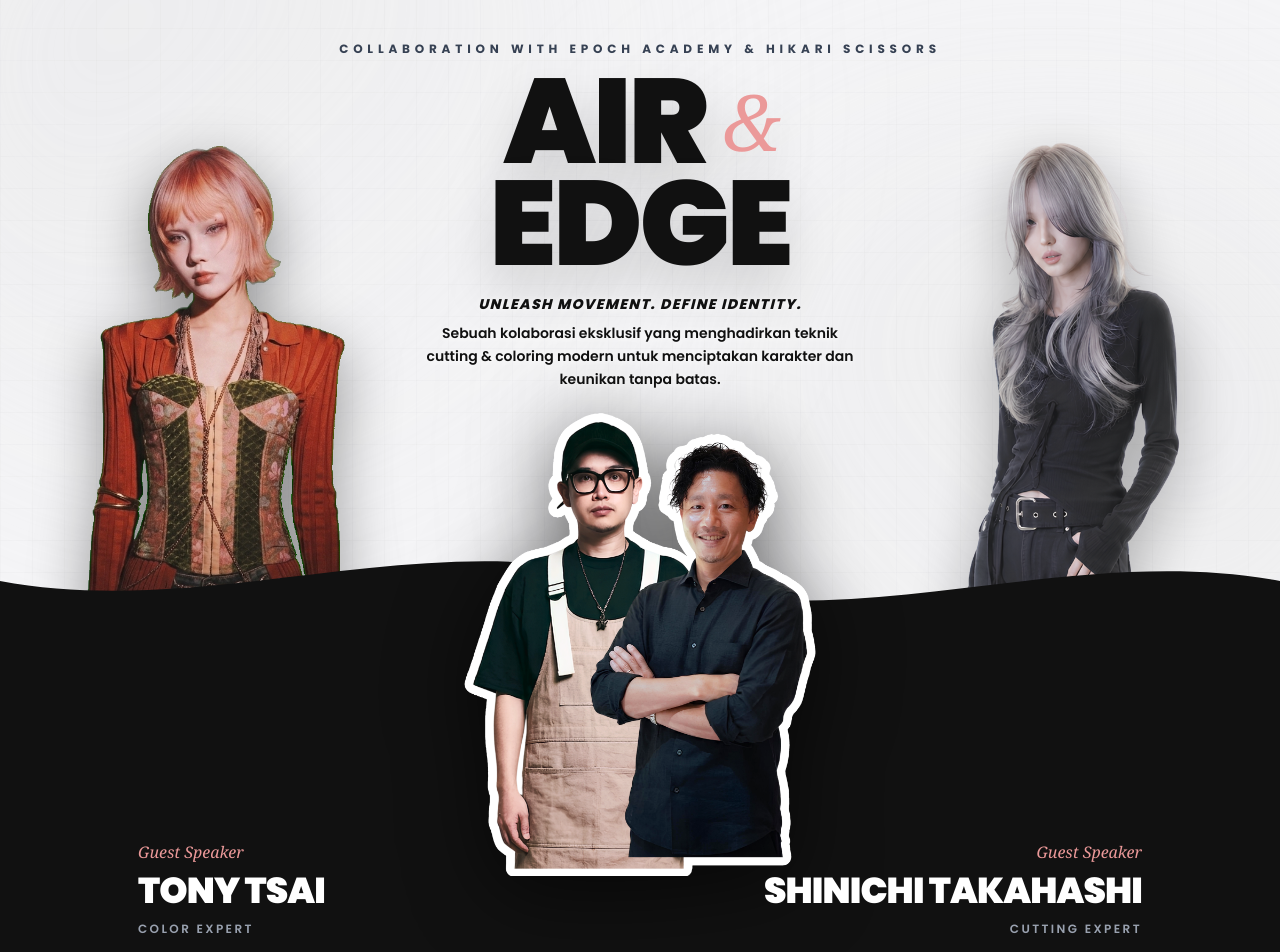
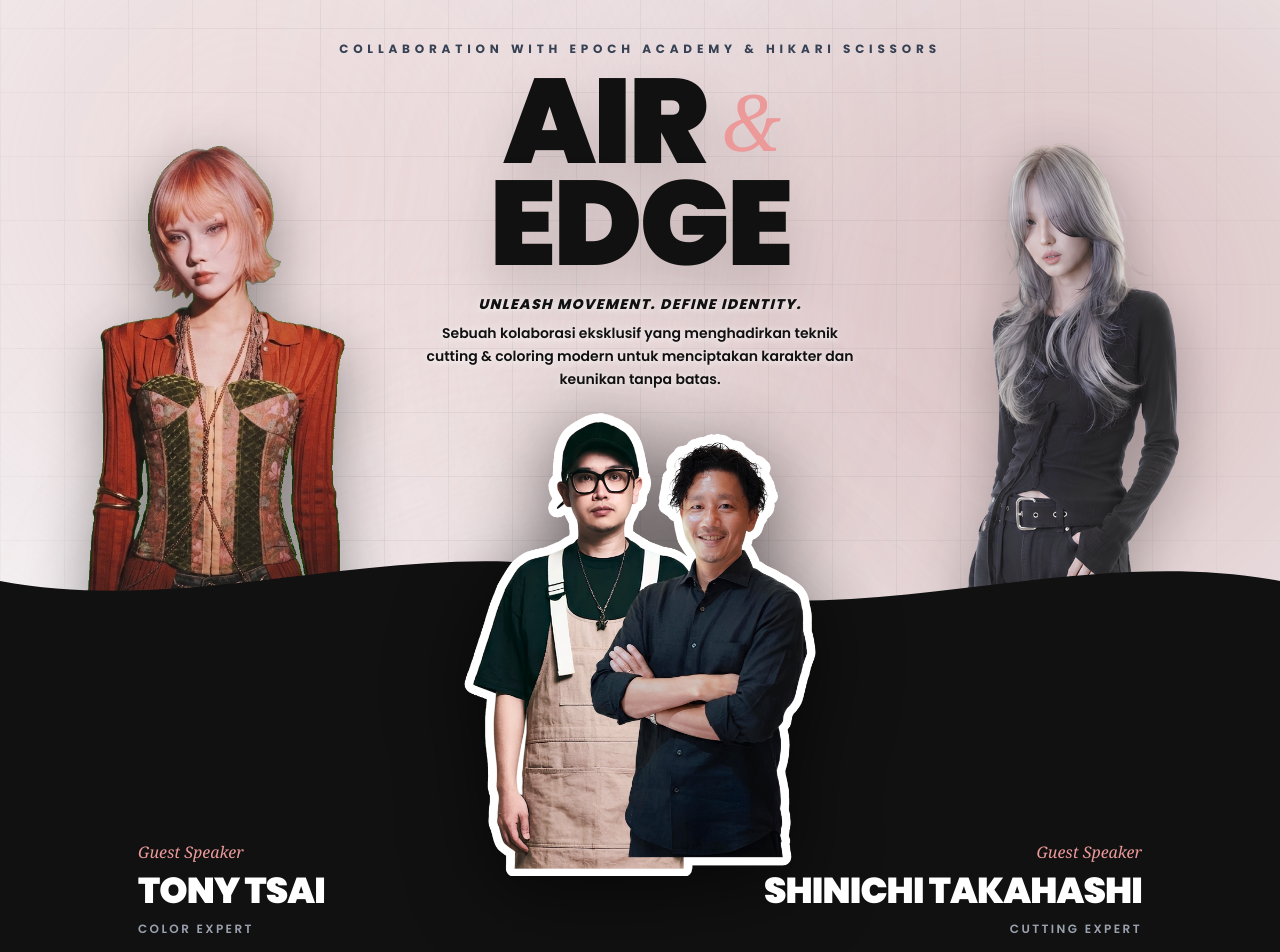
Before and after one commit to Farid-Ze/Air-Edge, a Next.js app in the folder frontend/: page / in a window 1280 px wide. Shown: the part 100-1052 px from the top of the page. Built offline with nearby package versions, Linux system fonts and the light colour scheme; no server answers.

Commit message:
update UI design dan logo partner

```diff
--- a/frontend/src/components/EventInfo.tsx
+++ b/frontend/src/components/EventInfo.tsx
@@ -59,8 +59,9 @@ const journeyEvents: JourneyEvent[] = [
 export default function EventInfo() {
   return (
     <section className="relative py-24 md:py-32 px-4 md:px-8 bg-[#F9F9FA] overflow-hidden font-sans select-none" id="event-info">
-      {/* Subtle Background Glow */}
-      <div className="absolute inset-0 pointer-events-none overflow-hidden">
+      {/* Lightweight Static Background */}
+      <div className="absolute inset-0 pointer-events-none overflow-hidden z-0">
+        <div className="absolute inset-0 bg-[radial-gradient(#DBA9A9_1px,transparent_1px)] [background-size:24px_24px] opacity-20 [mask-image:radial-gradient(ellipse_70%_70%_at_50%_50%,#000_20%,transparent_100%)]" />
         <div className="absolute top-[30%] left-[-10%] w-[500px] h-[500px] bg-[#EB9999]/10 rounded-full blur-[140px]" />
         <div className="absolute bottom-[20%] right-[-10%] w-[500px] h-[500px] bg-[#111111]/5 rounded-full blur-[140px]" />
       </div>
--- a/frontend/src/components/HeroSection.tsx
+++ b/frontend/src/components/HeroSection.tsx
@@ -7,13 +7,39 @@ export default function HeroSection() {
   return (
     <section className="relative w-full min-h-screen bg-[#F5F5F7] overflow-hidden flex flex-col justify-between font-sans select-none">
 
-      {/* Subtle Background Waves/Gradients */}
-      <div className="absolute inset-0 pointer-events-none z-0">
-        <div className="absolute top-[-10%] left-[-10%] w-[60%] h-[60%] bg-gradient-to-br from-[#E2E2E2] to-transparent rounded-full blur-[120px] mix-blend-multiply opacity-60" />
-        <div className="absolute top-[20%] right-[-10%] w-[60%] h-[60%] bg-gradient-to-bl from-[#E2E2E2] to-transparent rounded-full blur-[120px] mix-blend-multiply opacity-60" />
+      {/* Dynamic Background with Animated Glow Blobs and Grid */}
+      <div className="absolute inset-0 pointer-events-none z-0 overflow-hidden">
+        <motion.div
+          animate={{
+            scale: [1, 1.2, 1],
+            opacity: [0.3, 0.6, 0.3],
+            x: [0, 30, 0],
+            y: [0, 40, 0]
+          }}
+          transition={{ duration: 8, repeat: Infinity, ease: "easeInOut" }}
+          className="absolute top-[-10%] left-[-10%] w-[60vw] h-[60vw] max-w-[800px] max-h-[800px] bg-[#DBA9A9] rounded-full blur-[100px] md:blur-[150px] mix-blend-multiply opacity-50"
+        />
+        <motion.div
+          animate={{
+            scale: [1, 1.3, 1],
+            opacity: [0.2, 0.5, 0.2],
+            x: [0, -40, 0],
+            y: [0, -30, 0]
+          }}
+          transition={{ duration: 10, repeat: Infinity, ease: "easeInOut", delay: 1 }}
+          className="absolute top-[10%] right-[-10%] w-[50vw] h-[50vw] max-w-[700px] max-h-[700px] bg-[#B87C7C] rounded-full blur-[100px] md:blur-[150px] mix-blend-multiply opacity-40"
+        />
+        <motion.div
+          animate={{
+            scale: [1, 1.1, 1],
+            opacity: [0.2, 0.4, 0.2],
+          }}
+          transition={{ duration: 7, repeat: Infinity, ease: "easeInOut", delay: 2 }}
+          className="absolute bottom-[-10%] left-[20%] w-[50vw] h-[50vw] max-w-[600px] max-h-[600px] bg-[#F0D5D5] rounded-full blur-[100px] md:blur-[130px] mix-blend-multiply opacity-40"
+        />
 
-        {/* Super subtle grid overlay */}
-        <div className="absolute inset-0 z-0 bg-[linear-gradient(to_right,#80808008_1px,transparent_1px),linear-gradient(to_bottom,#80808008_1px,transparent_1px)] bg-[size:32px_32px]" />
+        {/* Modern Grid overlay with mask */}
+        <div className="absolute inset-0 z-0 bg-[linear-gradient(to_right,#8080801a_1px,transparent_1px),linear-gradient(to_bottom,#8080801a_1px,transparent_1px)] bg-[size:40px_40px] md:bg-[size:64px_64px] [mask-image:radial-gradient(ellipse_80%_80%_at_50%_30%,#000_40%,transparent_100%)]" />
       </div>
 
       {/* Top Header (UX Best Practice: Clean Centered Logo on Mobile, Full 3-Column on Desktop) */}
--- a/frontend/src/components/RegistrationForm.tsx
+++ b/frontend/src/components/RegistrationForm.tsx
@@ -63,9 +63,15 @@ export default function RegistrationForm() {
   return (
     <section
       ref={sectionRef}
-      className="relative py-14 sm:py-28 px-3 sm:px-6 bg-[#F9F9FA]"
+      className="relative py-14 sm:py-28 px-3 sm:px-6 bg-[#F9F9FA] overflow-hidden"
       id="registration"
     >
+      {/* Lightweight Static Background */}
+      <div className="absolute inset-0 pointer-events-none overflow-hidden z-0">
+        <div className="absolute inset-0 bg-gradient-to-br from-[#FAFAFA] via-[#F9F6F0] to-[#F0D5D5]/30" />
+        <div className="absolute top-0 left-0 w-full h-px bg-gradient-to-r from-transparent via-[#DBA9A9]/30 to-transparent" />
+      </div>
+
       <div className="relative max-w-xl mx-auto z-10">
         {/* Section Header */}
         <div
--- a/frontend/src/components/SpeakerSection.tsx
+++ b/frontend/src/components/SpeakerSection.tsx
@@ -28,7 +28,14 @@ const speakers = [
 
 export default function SpeakerSection() {
   return (
-    <section className="relative py-24 md:py-32 px-4 md:px-8 bg-[#FAFAFA] font-sans select-none" id="speakers">
+    <section className="relative py-24 md:py-32 px-4 md:px-8 bg-[#FAFAFA] overflow-hidden font-sans select-none" id="speakers">
+      {/* Lightweight Static Background */}
+      <div className="absolute inset-0 pointer-events-none overflow-hidden z-0">
+        <div className="absolute inset-0 bg-[repeating-linear-gradient(45deg,transparent,transparent_10px,#00000003_10px,#00000003_20px)]" />
+        <div className="absolute top-0 right-0 w-full h-[30%] bg-gradient-to-b from-[#FAFAFA] to-transparent" />
+        <div className="absolute bottom-0 left-0 w-full h-[30%] bg-gradient-to-t from-[#FAFAFA] to-transparent" />
+      </div>
+
       <div className="relative max-w-6xl mx-auto z-10">
         {/* Minimalist Header */}
         <motion.div
```
